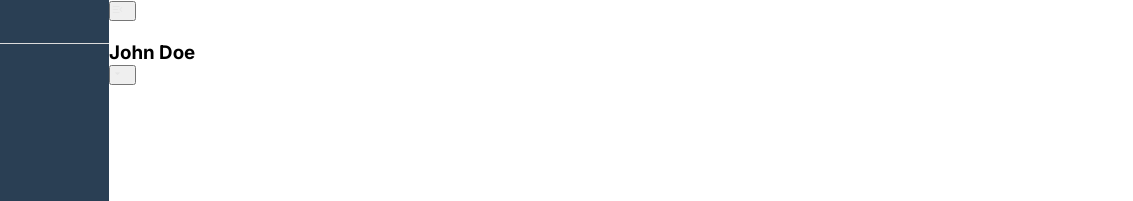
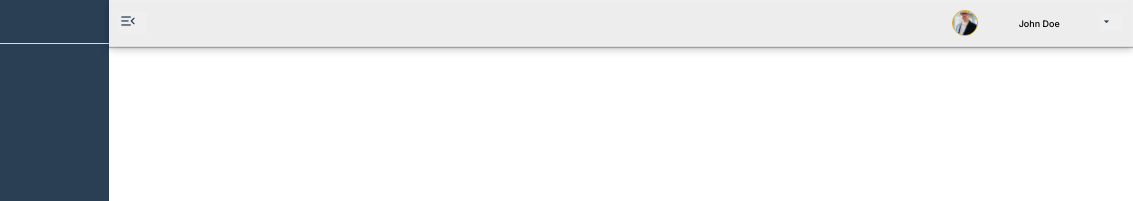
Before and after one commit to DenisOuma/dairy-business, a plain HTML site: page index.html in a window 1280 px wide. Shown: the top 201 px of the page, 147-1280 px from the left. Drawn offline with nearby package versions, Linux system fonts and the light colour scheme.

Commit message:
Update for the navbar styling

```diff
--- a/assets/css/styles.css
+++ b/assets/css/styles.css
@@ -114,3 +114,78 @@ h2 {
 	box-shadow: rgba(169, 194, 236, 0.25) 0px 4px 8px -2px,
 		rgba(31, 31, 32, 0.08) 0px 0px 0px 1px;
 }
+
+/* Dashboard section styling */
+.right-side-container {
+	width: 80%;
+}
+.nav-bar {
+	display: flex;
+	align-items: center;
+	/* width: 80%; */
+	justify-content: space-between;
+	background-color: #ededed;
+	padding: 10px;
+	border-bottom: 0.5px solid gainsboro;
+	box-shadow: rgba(0, 0, 0, 0.35) 0px -15px 36px -28px inset;
+	box-shadow: rgba(0, 0, 0, 0.25) 0px 0.0625em 0.0625em,
+		rgba(0, 0, 0, 0.25) 0px 0.125em 0.5em,
+		rgba(255, 255, 255, 0.1) 0px 0px 0px 1px inset;
+}
+.nav-profile {
+	display: flex;
+	align-items: center;
+	width: 17%;
+	justify-content: space-between;
+}
+#close-open {
+	border: none;
+	cursor: pointer;
+}
+
+#close-open .material-symbols-rounded {
+	color: #2a3f54 !important;
+	font-size: large;
+	padding: none;
+	margin: none;
+	justify-content: center;
+	font-variation-settings: "FILL" 0, "wght" 500, "GRAD" 0, "opsz" 48;
+}
+#close-open .material-symbols-rounded:hover {
+	background-color: #2a3f54;
+	color: blanchedalmond !important;
+	border-radius: 50%;
+	padding: 2px;
+	font-size: medium;
+}
+#drop-down .material-symbols-rounded {
+	color: #2a3f54 !important;
+}
+.nav-profile > h3 {
+	font-size: 9px;
+	font-weight: 400;
+}
+.nav-profile-img {
+	height: 24px;
+	width: 24px;
+	border-radius: 50%;
+	border: 0.5px solid goldenrod;
+}
+.nav-profile-img > img {
+	height: inherit;
+	width: inherit;
+	object-fit: cover;
+	border-radius: 50%;
+	cursor: pointer;
+}
+#drop-down {
+	border: none;
+	cursor: pointer;
+}
+#drop-down .material-symbols-rounded:hover {
+	background-color: #2a3f54;
+	color: blanchedalmond !important;
+	border-radius: 50%;
+	/* padding: 2px; */
+	font-size: medium;
+}
--- a/index.html
+++ b/index.html
@@ -78,6 +78,7 @@
 					</div>
 				</div>
 			</div>
+			<!-- Dashboard section Complete information -->
 			<div class="right-side-container">
 				<div class="nav-bar">
 					<div class="nav-menu">
@@ -87,7 +88,7 @@
 					</div>
 					<div class="nav-profile">
 						<div class="nav-profile-img">
-							<img src="" alt="" />
+							<img src="./assets/images/admin.jpg" alt="Admin profile IMG" />
 						</div>
 						<h3>John Doe</h3>
 						<button id="drop-down">
```
